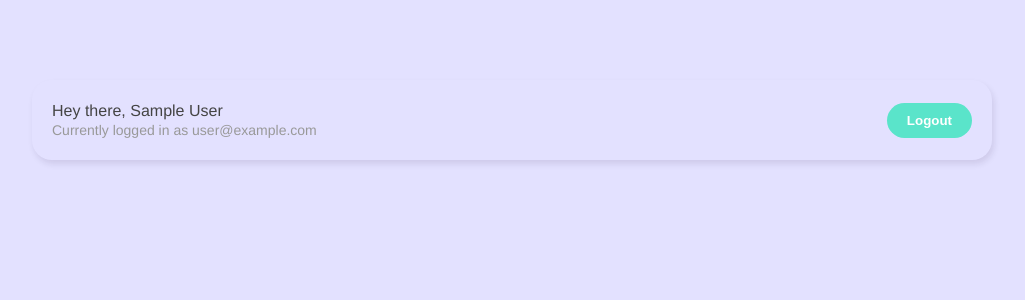
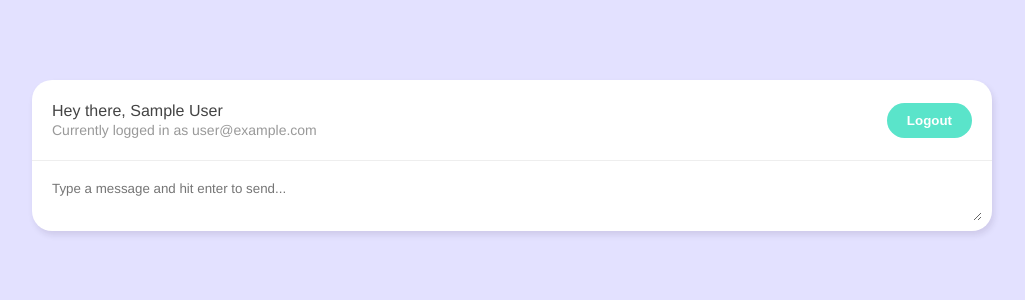
Before and after one commit to iainbrux/vue-chatroom, a Vue app: page /chatroom in a window 1280 px wide. Shown: the top 300 px of the page, without its empty margins (128-1153 px from the left). Built offline with nearby package versions, Linux system fonts and the light colour scheme; no server answers; sample sign-in values are in the browser's storage.

Commit message:
linked to firestore for messages

```diff
--- a/src/assets/main.css
+++ b/src/assets/main.css
@@ -8,6 +8,7 @@
   margin: 80px auto;
   border-radius: 20px;
   box-shadow: 2px 4px 6px rgba(28, 6, 49, 0.1);
+  background: white;
 }
 .error {
   color: #ff3f80;
--- a/src/components/Navbar.vue
+++ b/src/components/Navbar.vue
@@ -35,6 +35,7 @@
 <style>
 nav {
     padding: 20px;
+    border-bottom: 1px solid #eee;
     display: flex;
     justify-content: space-between;
     align-items: center;
--- /dev/null
+++ b/src/components/NewChatForm.vue
@@ -0,0 +1,65 @@
+<template>
+  <form>
+    <textarea
+      placeholder="Type a message and hit enter to send..."
+      v-model="message"
+      @keypress.enter.prevent="handleSubmit"
+    >
+    </textarea>
+    <div class="error">
+      {{ error }}
+    </div>
+  </form>
+</template>
+
+<script>
+import { ref } from "@vue/reactivity";
+import getUser from "../composables/getUser";
+import { timestamp } from "../firebase/config";
+import useCollection from "../composables/useCollection";
+
+export default {
+  setup() {
+    const { user } = getUser();
+    const { addDoc, error } = useCollection("messages");
+
+    const message = ref("");
+
+    async function handleSubmit() {
+      const chat = {
+        message: message.value,
+        name: user.value.displayName,
+        createdAt: timestamp(),
+      };
+
+      await addDoc(chat);
+      if (!error.value) {
+        message.value = "";
+      }
+    }
+
+    return {
+      handleSubmit,
+      message,
+      error,
+    };
+  },
+};
+</script>
+
+<style scoped>
+form {
+  margin: 10px;
+}
+textarea {
+  width: 100%;
+  max-width: 100%;
+  margin-bottom: 6px;
+  padding: 10px;
+  box-sizing: border-box;
+  border: 0;
+  border-radius: 20px;
+  font-family: inherit;
+  outline: none;
+}
+</style>
--- /dev/null
+++ b/src/composables/useCollection.js
@@ -0,0 +1,20 @@
+import { ref } from "vue";
+import { projectFirestore } from "../firebase/config";
+
+function useCollection(collection) {
+  const error = ref(null);
+
+  async function addDoc(doc) {
+    error.value = null; //resets value on each request
+    try {
+      await projectFirestore.collection(collection).add(doc);
+    } catch (err) {
+      error.value = "Could not send message";
+      console.error(err.message);
+    }
+  }
+
+  return { error, addDoc };
+}
+
+export default useCollection;
--- a/src/main.js
+++ b/src/main.js
@@ -1,6 +1,15 @@
-import { createApp } from 'vue'
-import App from './App.vue'
-import router from './router'
-import './assets/main.css'
+import { createApp } from "vue";
+import App from "./App.vue";
+import router from "./router";
+import "./assets/main.css";
+import { projectAuth } from "./firebase/config";
 
-createApp(App).use(router).mount('#app')
+let app;
+
+projectAuth.onAuthStateChanged(() => {
+  if (!app) {
+    app = createApp(App)
+      .use(router)
+      .mount("#app");
+  }
+});
--- a/src/views/Chatroom.vue
+++ b/src/views/Chatroom.vue
@@ -1,15 +1,32 @@
 <template>
   <div class="container">
-      <Navbar />
+    <Navbar />
+    <NewChatForm />
   </div>
 </template>
 
 <script>
+import NewChatForm from "../components/NewChatForm";
+import { useRouter } from "vue-router";
 import Navbar from "../components/Navbar";
+import getUser from "../composables/getUser";
+import { watch } from "vue";
 
 export default {
   components: {
     Navbar,
+    NewChatForm
+  },
+  setup() {
+    const { user } = getUser();
+    const router = useRouter();
+
+    watch(user, () => {
+      if (!user.value) {
+        // will check if user returns null
+        router.push({ name: "Welcome" });
+      }
+    });
   },
 };
 </script>
```
Lines whose indentation alone changed are shown as unchanged.
